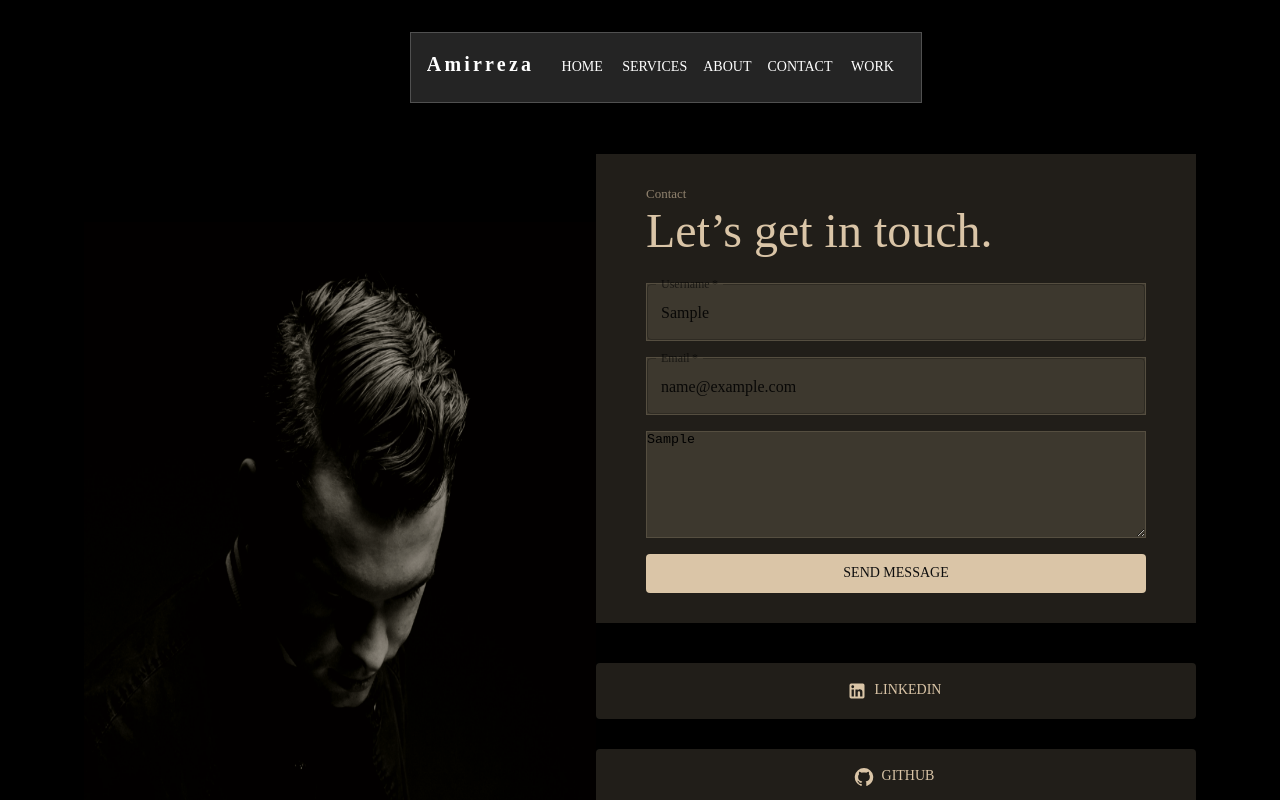
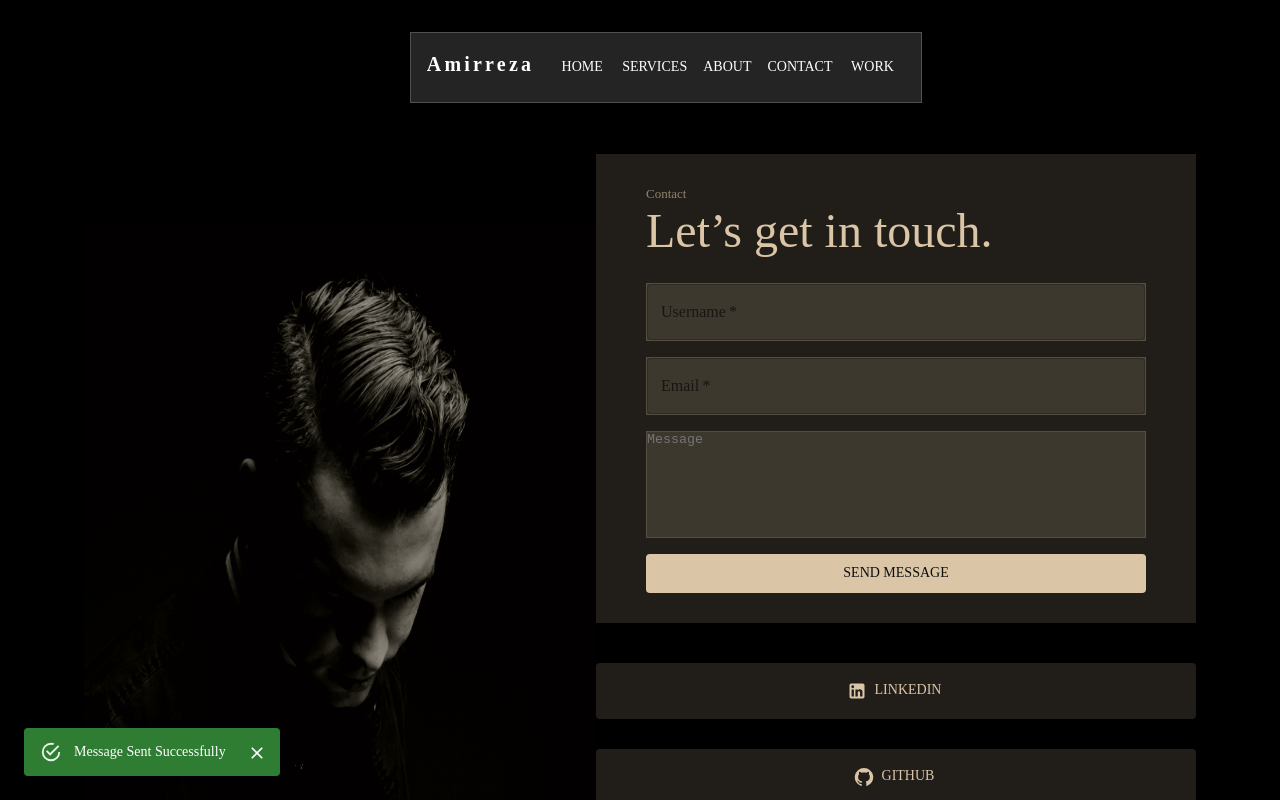
Before and after one commit to Sajjadmoghadam/portfolio, a React (Create React App) app: page /contact in a window 1280 px wide. Both pictures are taken after typing "Sample", "name@example.com", "Sample" into the empty fields and a click on the button "SEND MESSAGE". Shown: the top 800 px of the page. Built offline with nearby package versions, Linux system fonts and the light colour scheme.

Commit message:
Update index.jsx

```diff
--- a/src/pages/Contact/index.jsx
+++ b/src/pages/Contact/index.jsx
@@ -1,16 +1,33 @@
 import { Stack, Box, Typography, TextField, Button } from "@mui/material";
 import TextareaAutosize from "react-textarea-autosize";
-
 import LinkedInIcon from "@mui/icons-material/LinkedIn";
 import GitHubIcon from "@mui/icons-material/GitHub";
 import MailIcon from "@mui/icons-material/Mail";
-
+import Snackbar from "@mui/material/Snackbar";
+import Alert from "@mui/material/Alert";
 import React, { useState } from "react";
 
 export default function Contact() {
-  const [username, setUsername] = useState();
-  const [email, setEmail] = useState();
-  const [message, setMessage] = useState();
+  const [username, setUsername] = useState('');
+  const [email, setEmail] = useState('');
+  const [message, setMessage] = useState('');
+  const [open, setOpen] = useState(false);
+  const [disable, setDisabled] = useState(false);
+
+  const handleClick = () => {
+    setUsername('')
+    setEmail('')
+    setMessage('')
+    setOpen(true);
+  };
+
+  const handleClose = (event, reason) => {
+    if (reason === "clickaway") {
+      return;
+    }
+
+    setOpen(false);
+  };
 
   const blue = {
     100: "#DAECFF",
@@ -96,13 +113,19 @@ export default function Contact() {
                   onChange={(e) => setUsername(e.target.value)}
                   type="text"
                   variant="outlined"
+
                   sx={{
                     backgroundColor: "#DAC5A726",
                     border: "1px solid #DAC5A726",
+                    '&:focus': {
+                      color:'red !important'
+                    }
+
                   }}
                 />
 
                 <TextField
+
                   label="Email"
                   variant="outlined"
                   value={email}
@@ -114,26 +137,25 @@ export default function Contact() {
                   style={{
                     backgroundColor: "#DAC5A726",
                     border: "1px solid #DAC5A726",
-
                   }}
                 />
                 <TextareaAutosize
-                placeholder="Message"
-                label="Message"
 
-                value={message}
-                onChange={(e)=>setMessage(e.target.value)}
-                minRows={7}
+                  placeholder="Message"
+                  label="Message"
+                  value={message}
+                  onChange={(e) => setMessage(e.target.value)}
+                  minRows={7}
                   style={{
                     backgroundColor: "#DAC5A726",
                     border: "1px solid #DAC5A726",
-                    color:'black',
-
+                    color: "black",
+                    resize:'none'
                   }}
                 />
-
                 <Button
                   variant="text"
+                  onClick={handleClick}
                   sx={{
                     backgroundColor: "#DAC5A7",
                     width: "100%",
@@ -149,6 +171,21 @@ export default function Contact() {
                 >
                   Send Message
                 </Button>
+
+                <Snackbar
+                  open={open}
+                  autoHideDuration={3000}
+                  onClose={handleClose}
+                >
+                  <Alert
+                    onClose={handleClose}
+                    severity="success"
+                    variant="filled"
+                    sx={{ width: "100%" }}
+                  >
+                    Message Sent Successfully
+                  </Alert>
+                </Snackbar>
               </Box>
             </Box>
             <Stack width="100%" mt={5} gap="30px" flexDirection="column">
```
